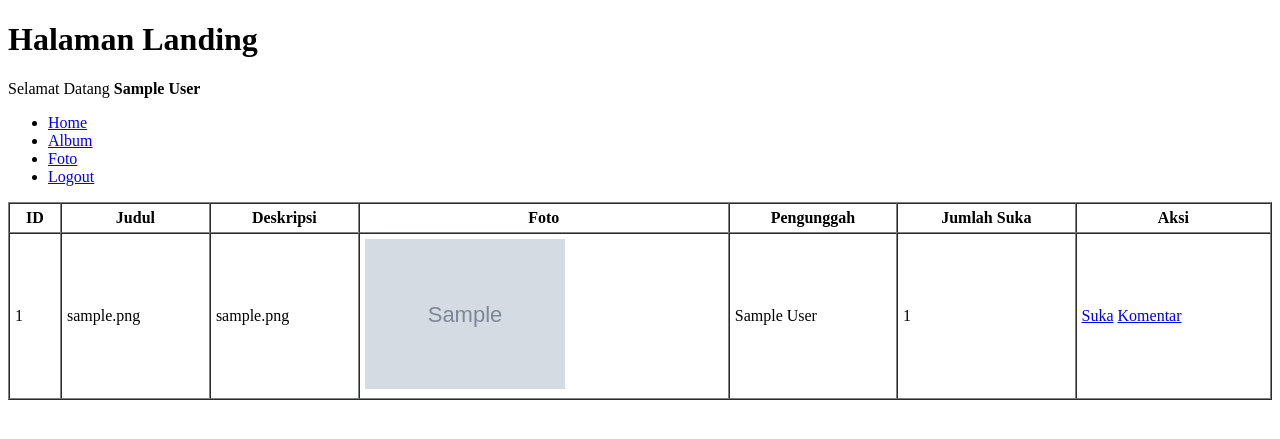
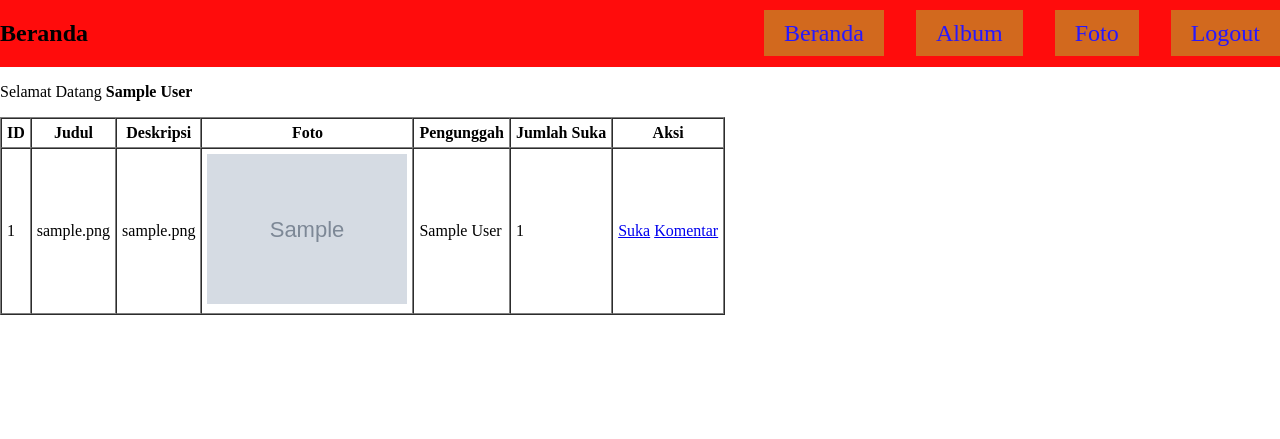
Before and after one commit to KoplarKoprol/LthnGalleryUKK, a PHP site: page / in a window 1280 px wide. Shown: the top 439 px of the page. Run offline with PHP 8.4, Linux system fonts and the light colour scheme; the visitor is signed in with stand-in values (Sample User, id 1); tables that the repository leaves empty hold one stand-in row (values such as "Sample post"); grey boxes marked "Sample" are stand-in pictures.

Commit message:
add styling

```diff
--- /dev/null
+++ b/gaya.css
@@ -0,0 +1,61 @@
+body {
+    /* background-image: url(media/bekgron/JogetDebat.gif);
+    background-repeat: no-repeat;
+    background-position: center; */
+    margin: 0;
+    padding: 0;
+
+}
+
+nav {
+
+    background-color: #ff0c0c;
+    display:flex;
+    padding: 1 rem 2 rem;
+    justify-content: space-between;
+
+}
+
+nav ul {
+
+    list-style: none;
+    display: flex;
+    margin: 0;
+    align-items: center;
+    /* padding: 0; */
+    gap: 2rem;
+
+}
+/* h1 {
+display:inline;
+} */
+
+
+/* .navbar li {
+
+    display: inline;
+    justify-content: space-between;
+
+} */
+/* .navbar li h1 {
+
+    display: inline;
+    justify-content: space-between;
+
+} */
+
+nav a {
+
+    color: rgb(39, 24, 255);
+    background-color: chocolate;
+    text-decoration: none;
+    font-size: x-large;
+    padding: 10px 20px;
+
+}
+
+nav a:hover {
+
+   color: aquamarine;
+
+}
--- a/index.php
+++ b/index.php
@@ -5,36 +5,40 @@
     <meta charset="UTF-8">
     <meta name="viewport" content="width=device-width, initial-scale=1.0">
     <title>Halaman Landing</title>
+    <link rel="stylesheet" href="gaya.css">
 </head>
 
 <body>
-    <h1>Halaman Landing</h1>
     <?php
     session_start();
     if (!isset($_SESSION['UserID'])) {
         ?>
-        <ul>
-            <li><a href="register.php">Register</a></li>
-            <li><a href="login.php">Login</a></li>
-        </ul>
+        <nav>
+            <tr>
+                <td><a href="index.php">Beranda</a></td>
+                <td><a href="register.php">Register</a></td>
+                <td><a href="login.php">Login</a></td>
+            </tr>
+        </nav>
         <?php
     } else {
         ?>
+        <nav>
+            <h1>Beranda</h1>
+            <ul>
+                <li><a href="index.php">Beranda</a></li>
+                <li><a href="album.php">Album</a></li>
+                <li><a href="foto.php">Foto</a></li>
+                <li><a href="logout.php">Logout</a></li>
+            </ul>
+        </nav>
         <p>Selamat Datang <b>
                 <?= $_SESSION['NamaLengkap'] ?>
             </b></p>
-        <ul>
-            <li><a href="index.php">Home</a></li>
-            <li><a href="album.php">Album</a></li>
-            <li><a href="foto.php">Foto</a></li>
-            <li><a href="logout.php">Logout</a></li>
-        </ul>
-
         <?php
     }
     ?>
-
-    <table width="100%" border="1" cellpadding="5" cellspacing="0">
+    <table border="1" cellpadding="5" cellspacing="0">
         <tr>
             <th>ID</th>
             <th>Judul</th>
```
Also changed, not shown: foto.php (+12 -8 lines).
